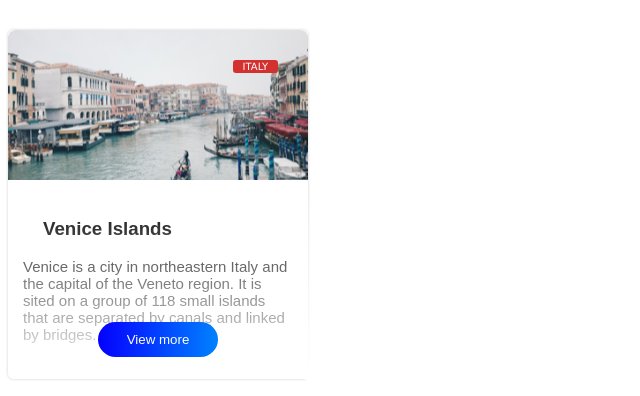
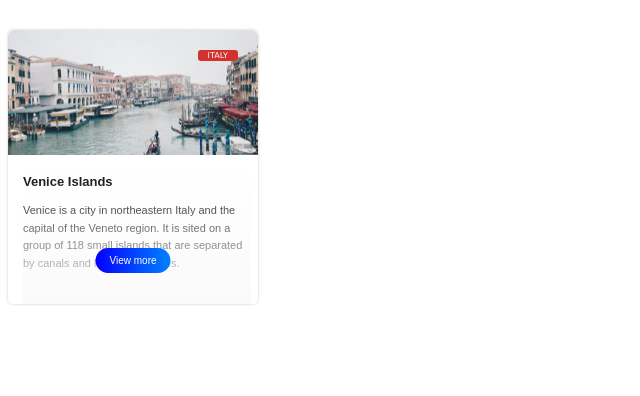
Before and after one commit to SlackEric/Card_Design, a plain HTML site: page index.html in a window 1280 px wide. Shown: the whole page, without its empty margins (0-640 px from the left). Drawn offline with Linux system fonts and the light colour scheme.

Commit message:
Tuesday Work
Tuesday Work

```diff
--- a/style.css
+++ b/style.css
@@ -2,7 +2,7 @@
     margin-top: 30px;
     box-shadow:0 0 3px rgba(0, 0, 0, 0.2);
     border-radius: 5px;
-    width: 300px;
+    width: 250px;
 }
 
 .card_header{
@@ -15,11 +15,11 @@
 
 .card_header-label {
     position: absolute;
-    right: 30px;
-    top: 30px;
+    right: 20px;
+    top: 20px;
     color: white;
     font-family: 'Lucida Sans Unicode';
-    font-size: 10px;
+    font-size: 8px;
     padding: 1px 10px 1px 10px;
     border-radius: 3px;
     background-color: rgb(211, 48, 48);
@@ -28,37 +28,40 @@
 .card_body {
     position: relative;
     padding: 10px;
-    height: 170px;
+    height: 120px;
     margin: 5px;
 }
 
 .card_body-label {
-    margin-left: 20px;
+    margin-top: 0px;
+    font-size: 13px;
     font-family: Arial, Helvetica, sans-serif;
 }
 
 .card_body-content {
     font-family: Arial, Helvetica, sans-serif;
-    font-size: 15px;
+    font-size: 11px;
+    line-height: 1.6
 }
 
 .card_body-button {
     position: absolute;
-    top: 70%;
+    top: 60%;
     left: 50%;
-    width: 120px;
+    width: 75px;
     transform: translateX(-50%);
     border-radius: 25px;
     color: white;
-    padding: 10px 20px;
+    font-size: 10px;
+    padding: 7px 8px;
     background: linear-gradient(90deg, rgb(4, 0, 255), rgb(0, 130, 255));
     border-style: none;
 }
 
 .mask {
-    width: 100%;
+    width: 95%;
     height: 100%;
     top: 0;
     position: absolute;
-    background-image: linear-gradient(180deg, rgba(255,255,255,0), #fff);
+    background-image: linear-gradient(180deg, rgba(255,255,255,0), rgba(250, 250, 250,1));
 }
```
